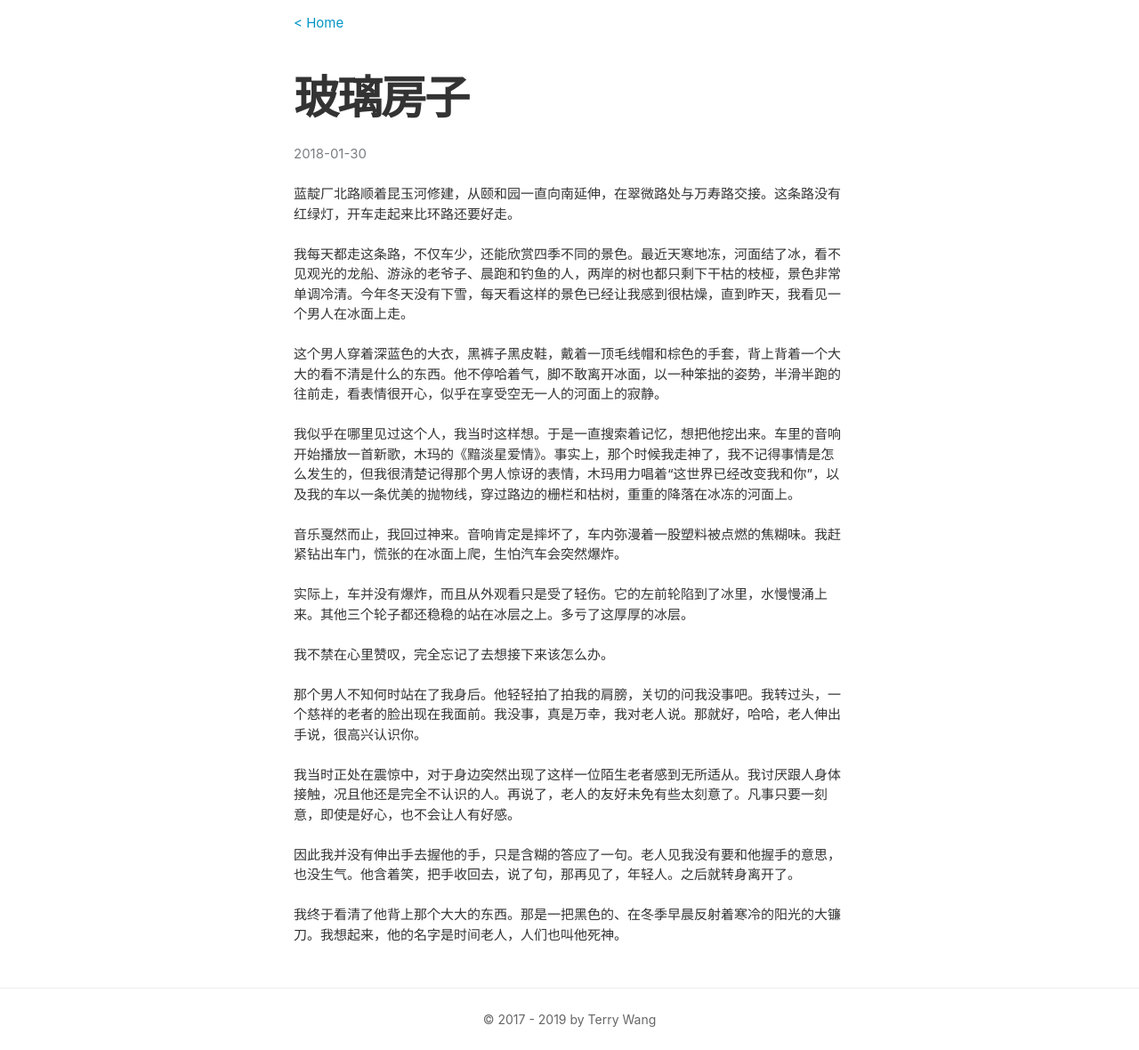
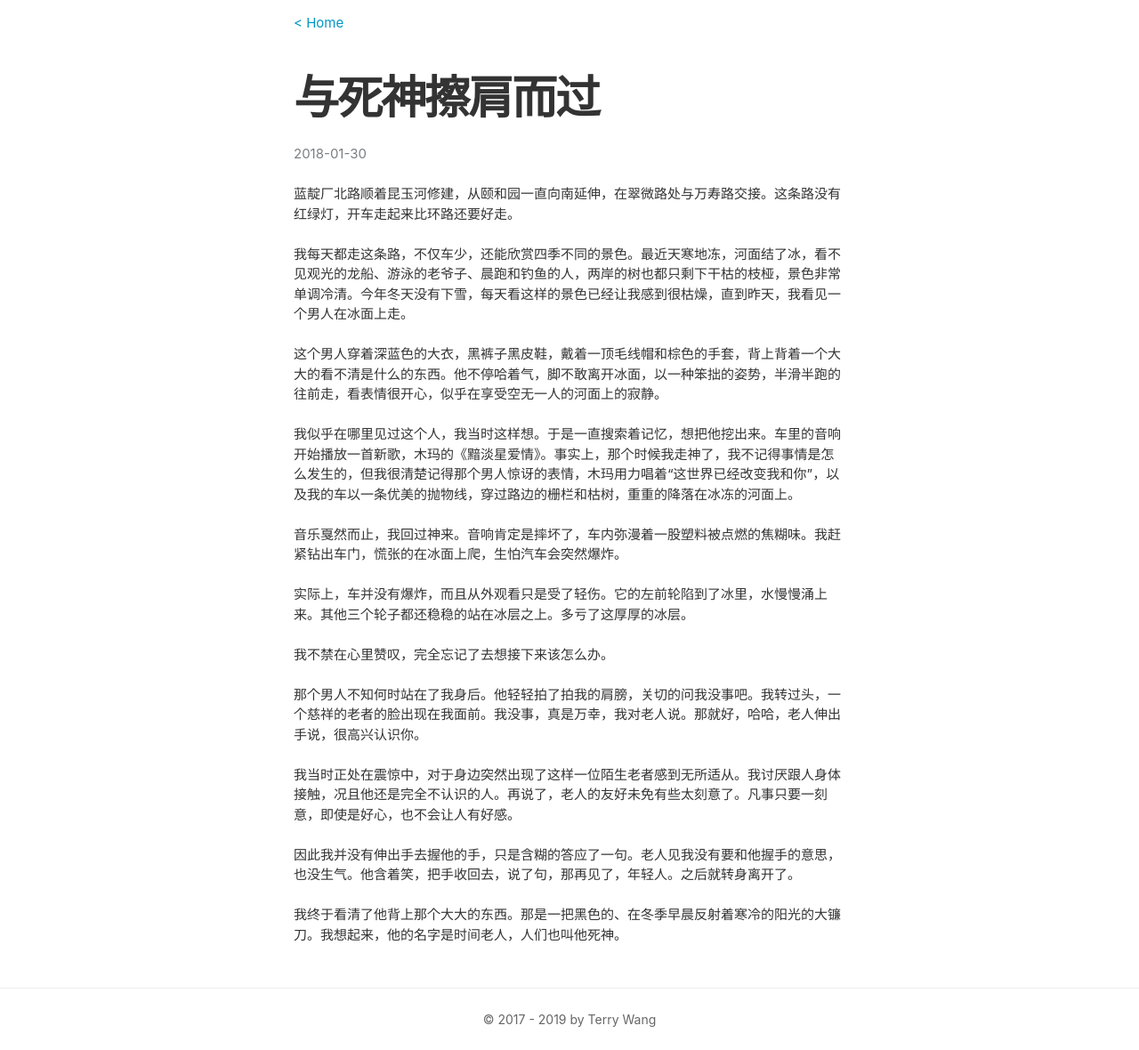
Before and after one commit to lvterry/lvterry.github.io, a Jekyll site: the page built from _posts/2018-01-30-met-him.md, in a window 1280 px wide. Shown: the whole page at 89% size. Built offline with Jekyll 4.4.1, drawn with Linux system fonts in a browser that asks for light colours.

Commit message:
Update and rename 2018-01-30-glass-house.md to 2018-01-30-met-him.md

```diff
--- a/_posts/2018-01-30-glass-house.md
+++ b/_posts/2018-01-30-met-him.md
@@ -1,6 +1,6 @@
 ---
 layout: "post"
-title: "玻璃房子"
+title: "与死神擦肩而过"
 date: 2018-01-30
 categories: "story"
 ---
```
